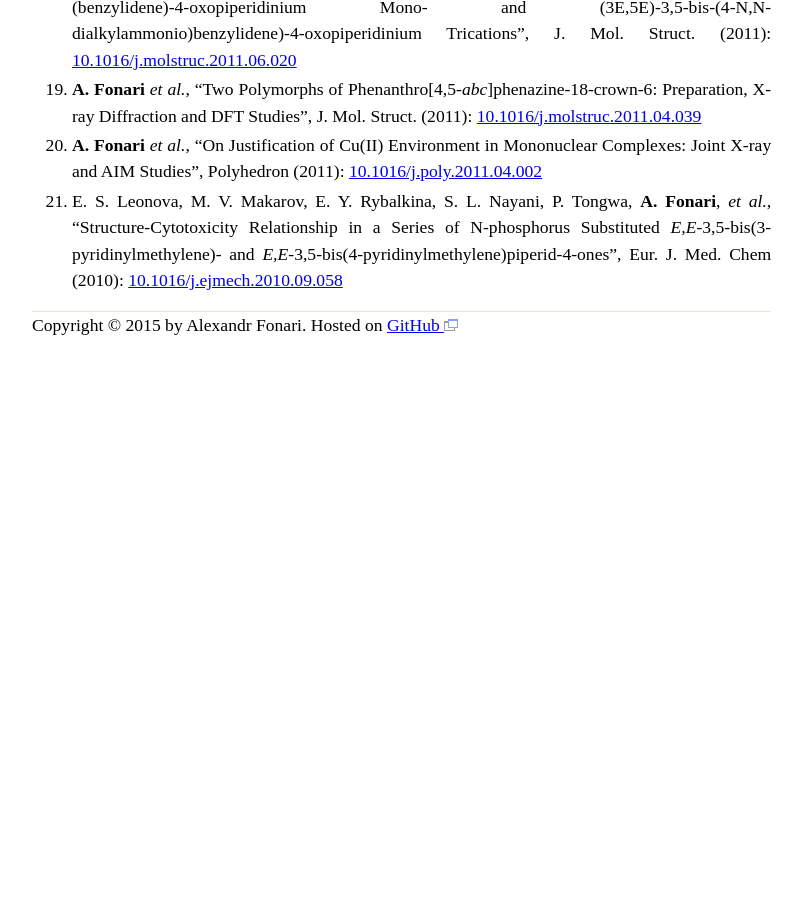
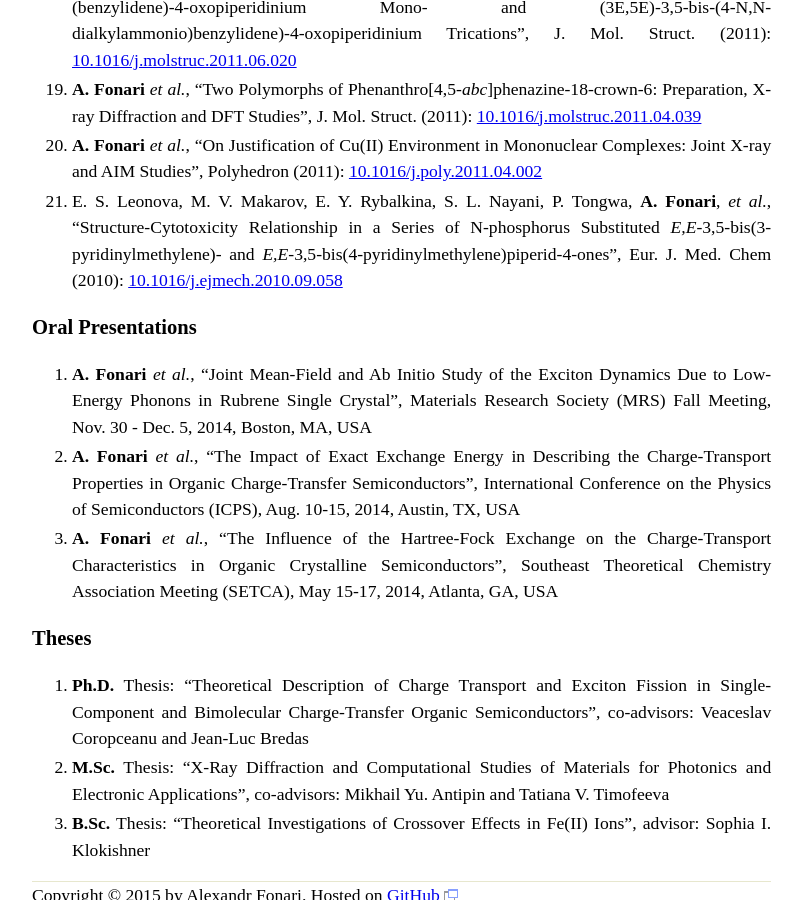
Before and after one commit to afonari/afonari.github.io, a Jekyll site: the page built from publications.md, in a window 1280 px wide and 900 px high, scrolled down 1613 px. Shown: the whole window, without its empty margins (56-858 px from the left). Built offline with Jekyll 4.4.1, drawn with Linux system fonts in a browser that asks for light colours; Markdown is read by kramdown in place of the engine named in the settings; before the commit the page ends 1987 px from its top, so only the background shows below that.

Commit message:
update publications

```diff
--- a/publications.md
+++ b/publications.md
@@ -48,3 +48,19 @@ Total: 21 peer-reviewed publications, cited 122 times, h-index is 6: [Google Sch
 1. **A. Fonari** *et al.*, &ldquo;On Justification of Cu(II) Environment in Mononuclear Complexes: Joint X-ray and AIM Studies&rdquo;, Polyhedron (2011): [10.1016/j.poly.2011.04.002](http://doi.org/10.1016/j.poly.2011.04.002)
 
 1. E. S. Leonova, M. V. Makarov, E. Y. Rybalkina, S. L. Nayani, P. Tongwa, **A. Fonari**, *et al.*, &ldquo;Structure-Cytotoxicity Relationship in a Series of N-phosphorus Substituted *E,E*-3,5-bis(3-pyridinylmethylene)- and *E,E*-3,5-bis(4-pyridinylmethylene)piperid-4-ones&rdquo;, Eur. J. Med. Chem (2010): [10.1016/j.ejmech.2010.09.058](http://doi.org/10.1016/j.ejmech.2010.09.058)
+
+### Oral Presentations
+
+1. **A. Fonari** *et al.*, &ldquo;Joint Mean-Field and Ab Initio Study of the Exciton Dynamics Due to Low-Energy Phonons in Rubrene Single Crystal&rdquo;, Materials Research Society (MRS) Fall Meeting, Nov. 30 - Dec. 5, 2014, Boston, MA, USA
+
+1. **A. Fonari** *et al.*, &ldquo;The Impact of Exact Exchange Energy in Describing the Charge-Transport Properties in Organic Charge-Transfer Semiconductors&rdquo;, International Conference on the Physics of Semiconductors (ICPS), Aug. 10-15, 2014, Austin, TX, USA
+
+1. **A. Fonari** *et al.*, &ldquo;The Influence of the Hartree-Fock Exchange on the Charge-Transport Characteristics in Organic Crystalline Semiconductors&rdquo;, Southeast Theoretical Chemistry Association Meeting (SETCA), May 15-17, 2014, Atlanta, GA, USA
+
+### Theses
+
+1. **Ph.D.** Thesis: &ldquo;Theoretical Description of Charge Transport and Exciton Fission in Single-Component and Bimolecular Charge-Transfer Organic Semiconductors&rdquo;, co-advisors: Veaceslav Coropceanu and Jean-Luc Bredas
+
+1. **M.Sc.** Thesis: &ldquo;X-Ray Diffraction and Computational Studies of Materials for Photonics and Electronic Applications&rdquo;, co-advisors: Mikhail Yu. Antipin and Tatiana V. Timofeeva
+
+1. **B.Sc.** Thesis: &ldquo;Theoretical Investigations of Crossover Effects in Fe(II) Ions&rdquo;, advisor: Sophia I. Klokishner
```
